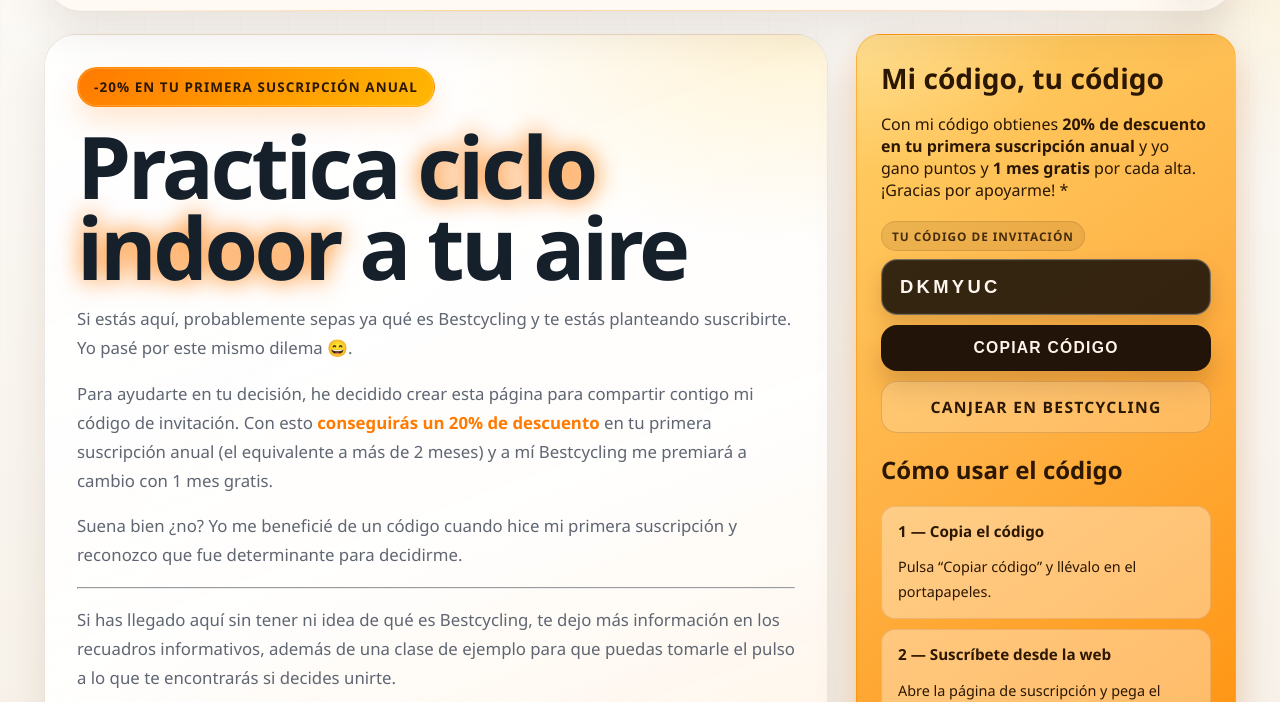
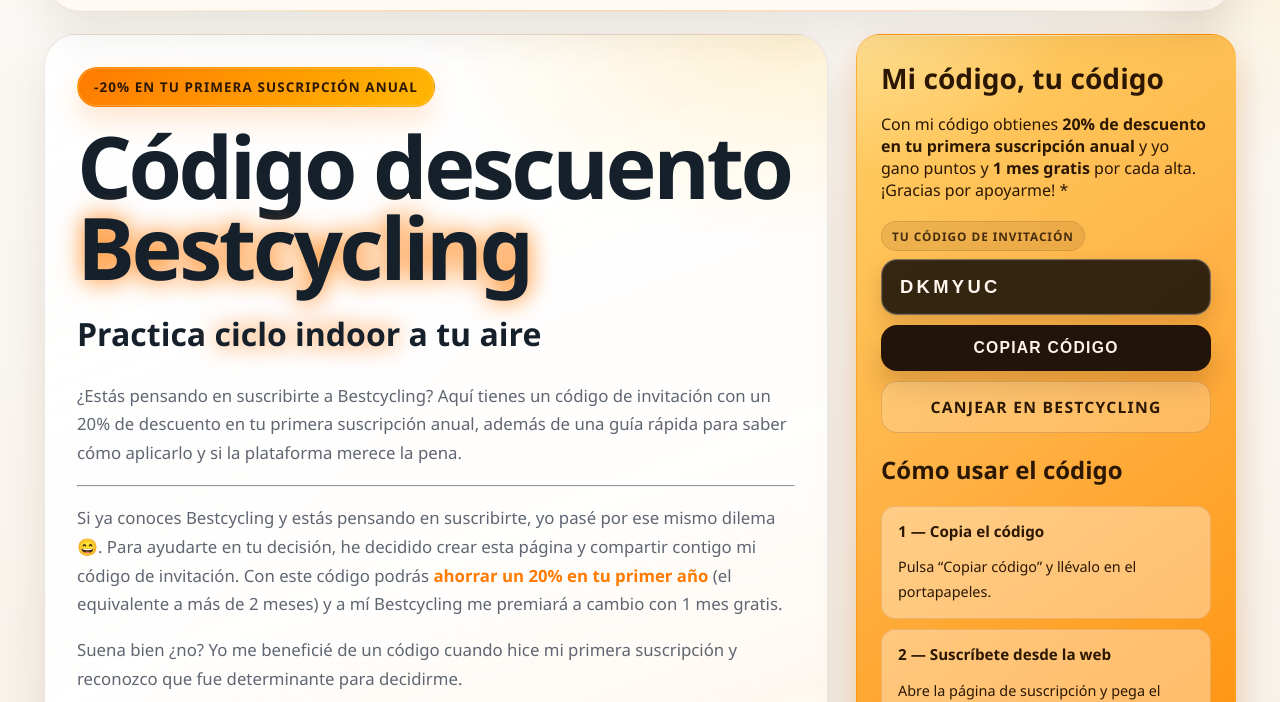
Before and after one commit to antoniocambados/bestcycling-landing, a plain HTML site: page index.html in a window 1280 px wide. Shown: the part 92-794 px from the top of the page. Drawn offline with Linux system fonts and the light colour scheme.

Commit message:
Cambia varios copies

```diff
--- a/index.html
+++ b/index.html
@@ -106,18 +106,23 @@
     <section class="hero">
         <div class="hero-copy">
             <span class="badge">-20% en tu primera suscripción anual</span>
-            <h1 itemprop="headline">Practica <em>ciclo indoor</em> a tu aire</h1>
+            <h1 itemprop="headline">Código descuento <span class="shadow-text">Bestcycling</span></h1>
+            <p class="hero-subtitle">Practica <span class="shadow-text">ciclo indoor</span> a tu aire</p>
 
             <p>
-                Si estás aquí, probablemente sepas ya qué es Bestcycling y te estás planteando
-                suscribirte. Yo pasé por este mismo dilema 😄.
+                ¿Estás pensando en suscribirte a Bestcycling? Aquí tienes un código
+                de invitación con un 20% de descuento en tu primera suscripción
+                anual, además de una guía rápida para saber cómo aplicarlo y si
+                la plataforma merece la pena.
             </p>
 
+            <hr>
+
             <p>
-                Para ayudarte en tu decisión, he decidido crear esta página para compartir contigo
-                mi código de invitación. Con esto <strong class="highlight-text">conseguirás un 20% de
-                descuento</strong>
-                en tu primera suscripción anual (el equivalente a más de 2 meses) y a mí Bestcycling me
+                Si ya conoces Bestcycling y estás pensando en suscribirte, yo pasé por ese mismo dilema 😄.
+                Para ayudarte en tu decisión, he decidido crear esta página y compartir contigo
+                mi código de invitación. Con este código podrás <strong class="highlight-text">ahorrar un 20% en tu primer año</strong>
+                (el equivalente a más de 2 meses) y a mí Bestcycling me
                 premiará a cambio con 1 mes gratis.
             </p>
             <p>
@@ -125,19 +130,15 @@
                 reconozco que fue determinante para decidirme.
             </p>
 
-            <hr>
-
             <p>
-                Si has llegado aquí sin tener ni idea de qué es Bestcycling, te dejo más información en los recuadros
-                informativos,
-                además de una clase de ejemplo para que puedas tomarle el pulso a lo que te encontrarás si decides
-                unirte.
+                Si has llegado aquí sin tener claro qué es Bestcycling, más abajo te dejo información útil y una clase
+                de ejemplo para que puedas hacerte una idea de lo que te encontrarás si decides unirte.
             </p>
 
             <h2 style="margin: 2rem 0 1rem 0;">¿Te animas, <em>bestciclista</em>?</h2>
 
             <p>
-                Con Bestcycling siempre tendrás un motivo para abrir la aplicación y animarte a hacer un entrenamiento:
+                Con Bestcycling siempre tendrás un motivo para abrir la aplicación y animarte a entrenar:
             </p>
 
             <div class="kpis">
@@ -208,7 +209,7 @@
             </div>
             <div class="feature">
                 <h3>Conecta tus dispositivos</h3>
-                <p class="foot">Compatibilidad con biciletas, pulsómetros y Apple Watch.</p>
+                <p class="foot">Compatibilidad con bicicletas, pulsómetros y Apple Watch.</p>
             </div>
             <div class="feature">
                 <h3>Sin conexión</h3>
--- a/styles.css
+++ b/styles.css
@@ -378,7 +378,7 @@ header::after {
     text-wrap: balance;
 }
 
-.hero h1 em {
+.hero .shadow-text {
     font-style: normal;
     text-shadow: 0 0 24px var(--brand);
 }
@@ -387,6 +387,13 @@ header::after {
     color: var(--muted);
     font-size: 1.05rem;
     line-height: 1.72;
+}
+
+.hero p.hero-subtitle {
+    color: unset;
+    font-size: 2rem;
+    font-weight: 700;
+    line-height: 0.94;
 }
 
 .hero .foot {
```
